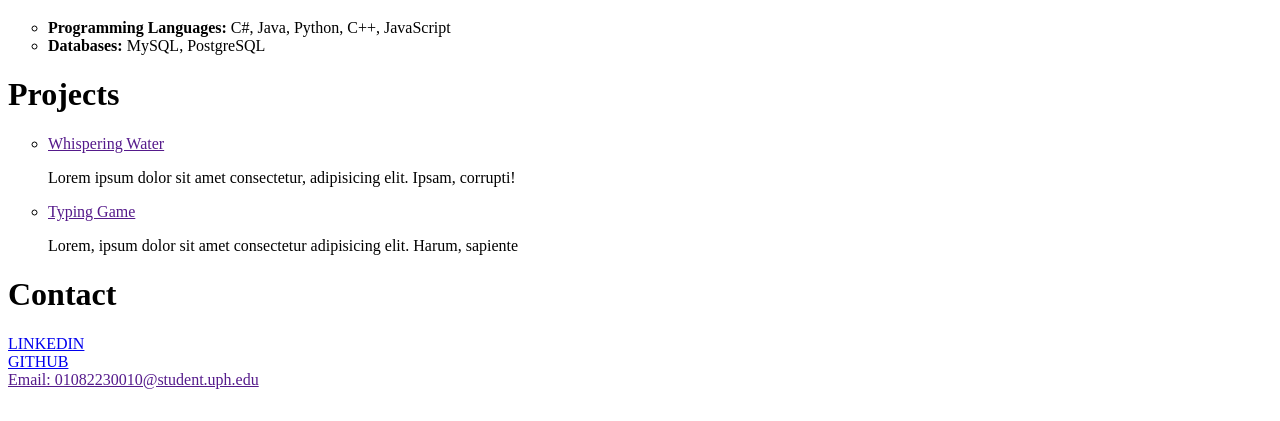
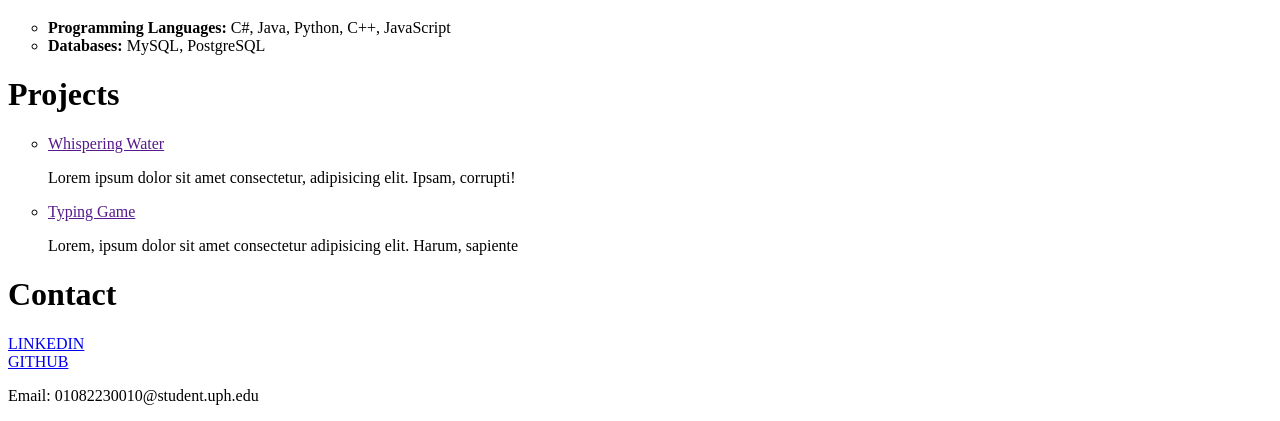
Before and after one commit to jeshafay/Portfolio, a plain HTML site: page index.html in a window 1280 px wide. Shown: the part 667-1088 px from the top of the page. Before the commit the page ends 1064 px from the top, so only its background shows below. Drawn offline with Linux system fonts and the light colour scheme.

Commit message:
Update index.html

```diff
--- a/index.html
+++ b/index.html
@@ -47,7 +47,7 @@
         <h1 id = Contact>Contact</h1>
             <a href="https://www.linkedin.com/in/jesha-fay-5a38a52a5/">LINKEDIN</a> <br>
             <a href="https://github.com/jeshafay">GITHUB</a> <br>
-            <a href="">Email: 01082230010@student.uph.edu</a>
+            <p>Email: 01082230010@student.uph.edu</p>
 
 </body>
 </html>
```
